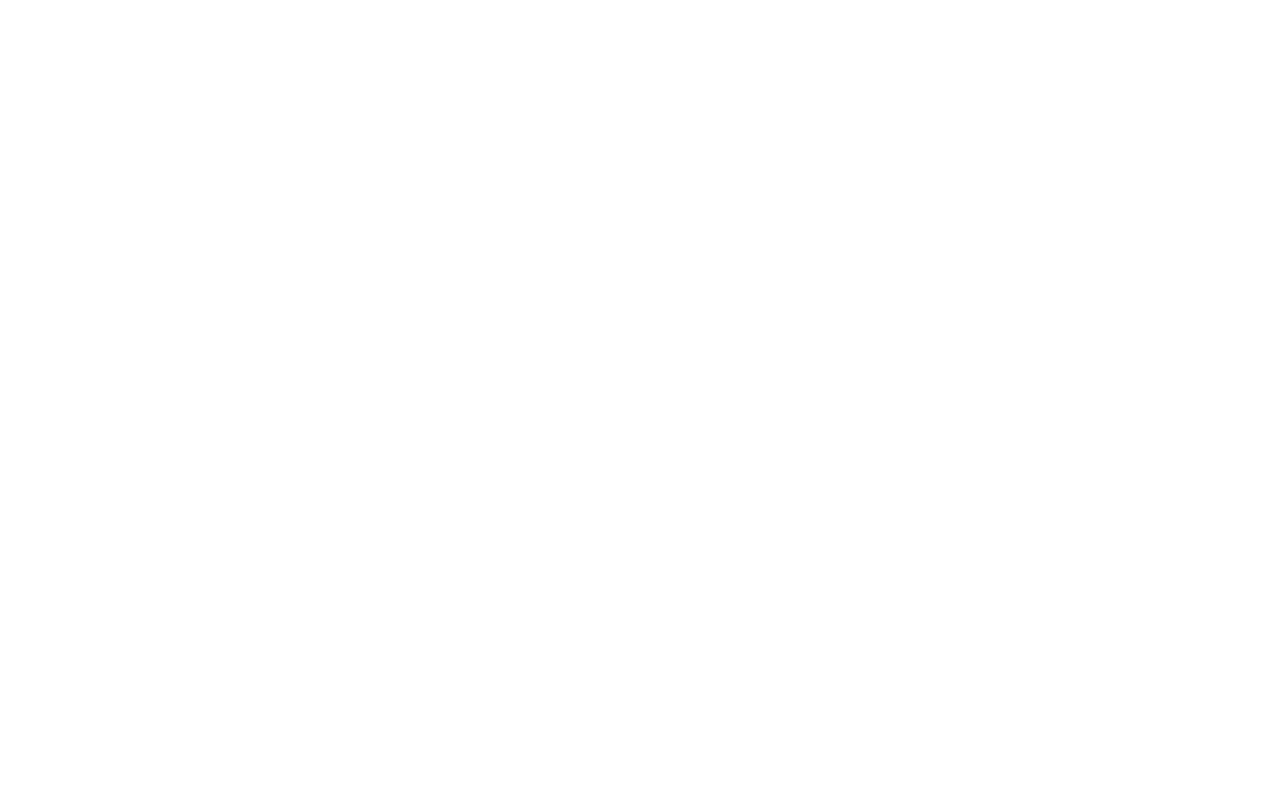
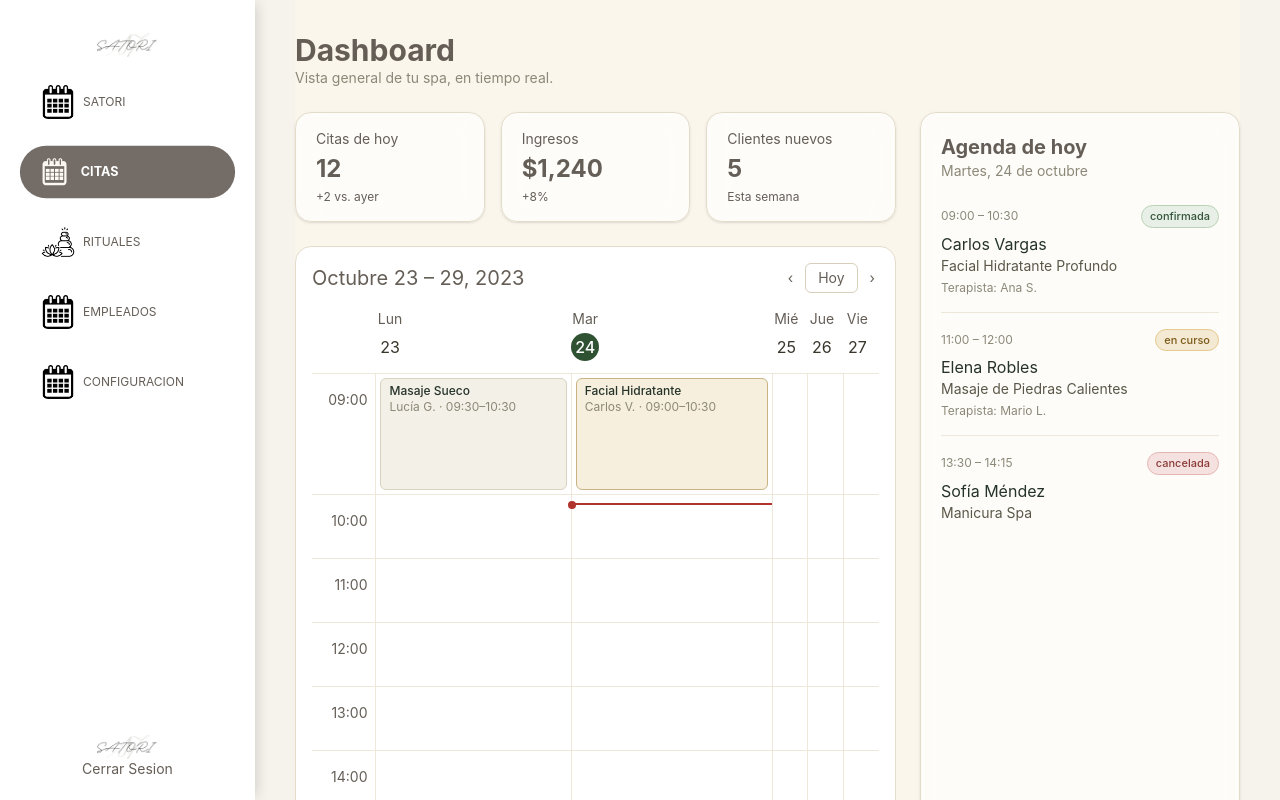
Before and after one commit to Irvin143/SatoriSpa, a React (Vite) app: page /administracion/satori in a window 1280 px wide. Before the commit this address had no page. Shown: the top 800 px of the page. Built offline with nearby package versions, Linux system fonts and the light colour scheme.

Commit message:
Creacion de la interfaz de Dashboard

```diff
--- a/package.json
+++ b/package.json
@@ -14,6 +14,7 @@
     "@fontsource/playfair-display": "^5.2.8",
     "@supabase/supabase-js": "^2.106.2",
     "animate.css": "^4.1.1",
+    "lucide-react": "^1.40.0",
     "react": "^19.2.4",
     "react-dom": "^19.2.4",
     "react-router-dom": "^7.16.0",
--- a/src/Routes/Rutas.jsx
+++ b/src/Routes/Rutas.jsx
@@ -16,6 +16,7 @@ import Registro from "../modules/login/vistas/Registro.jsx";
 import Panel from "../modules/panelAdministracion/vistas/panel.jsx";
 import PanelRituales from "../modules/panelAdministracion/vistas/PanelRituales.jsx";
 import PanelCitas from "../modules/panelAdministracion/vistas/PanelCitas.jsx";
+import PanelSatori from "../modules/panelAdministracion/vistas/PanelSatori.jsx";
 
 
 function App() {
@@ -28,6 +29,7 @@ function App() {
           <Route index element={<PanelCitas/>}/>
           <Route path="rituales" element={<PanelRituales />} />
           <Route path="citas" element={<PanelCitas />} />
+          <Route path="satori" element={<PanelSatori />} />
         </Route>
 
         <Route path="/login" element={<Login />} />
--- a/src/modules/panelAdministracion/vistas/PanelCitas.jsx
+++ b/src/modules/panelAdministracion/vistas/PanelCitas.jsx
@@ -87,7 +87,7 @@ export default function PanelCitas({ btnAsideSelect }) {
             <span>Visualice y administre todas las citas programadas en el santuario</span>
 
             {/* Resumen rápido */}
-            <article className="grid grid-cols-3 gap-3 mt-6 mb-2 lg:max-w-md">
+            <article className="grid grid-cols-3 gap-3 mt-6 mb-1 lg:max-w-md">
                 <ResumenMetrica valor={totalCitas} etiqueta="Total" />
                 <ResumenMetrica valor={totalPendientes} etiqueta="Pendientes" acento="text-amber-700" />
                 <ResumenMetrica valor={totalHoy} etiqueta="Hoy" acento="text-[#655e57]" />
@@ -111,7 +111,7 @@ export default function PanelCitas({ btnAsideSelect }) {
             </article>
 
             {/* Filtros para Desktop */}
-            <article className="hidden lg:flex justify-start items-center gap-5 my-7 px-5 py-4 rounded-[30px] backdrop-blur-xl border border-white/30 bg-white/10">
+            <article className="hidden lg:flex justify-start items-center gap-5  px-5 py-5 rounded-[30px] backdrop-blur-xl border border-white/30 bg-white/10">
                 <select
                     value={servicioFiltro}
                     onChange={(e) => setServicioFiltro(e.target.value)}
@@ -178,7 +178,7 @@ export default function PanelCitas({ btnAsideSelect }) {
 
             {/* Tabla */}
             {citasFiltradas.length > 0 && (
-                <article className="my-5 hidden lg:block shadow-md rounded-[20px] w-full overflow-hidden">
+                <article className=" hidden lg:block shadow-md rounded-[20px] w-full overflow-hidden">
                     <table className="w-full text-[#655e57] border-collapse">
                         <thead>
                             <tr className="bg-[#655e57]/80 text-white text-left">
--- a/src/modules/panelAdministracion/vistas/PanelRituales.jsx
+++ b/src/modules/panelAdministracion/vistas/PanelRituales.jsx
@@ -75,7 +75,7 @@ function PanelRituales({ btnAsideSelect }) {
     });
 
     return (
-        <section className="text-[#655e57] w-full flex flex-col items-center justify-start p-5">
+        <section className="text-[#655e57] w-full flex flex-col items-center justify-start p-5 lg:p-0">
             <article className='lg:flex lg:items-center lg:justify-between lg:w-full lg:mb-10'>
                 <article>
                     <h2 className='font-bold text-3xl my-5'>Catalogo de Rituales</h2>
@@ -129,7 +129,7 @@ function PanelRituales({ btnAsideSelect }) {
                     <p className="text-center py-10">No se encontraron rituales.</p>
                 )}
 
-                <article className="lg:grid lg:grid-cols-3 lg:gap-15 lg:px-2 pb-25 lg:py-5  lg:overflow-y-auto overflow-hidden">
+                <article className="lg:grid lg:grid-cols-3 lg:gap-15 lg:px-2  lg:py-5  lg:overflow-y-auto overflow-hidden">
                     {serviciosFiltrados.map((servicio) => (
                         <CardServicio
                             key={servicio.id}
--- /dev/null
+++ b/src/modules/panelAdministracion/vistas/PanelSatori.jsx
@@ -0,0 +1,269 @@
+import { useState } from "react";
+
+const stats = [
+  { id: "citas", label: "Citas de hoy", value: "12", delta: "+2 vs. ayer" },
+  { id: "ingresos", label: "Ingresos", value: "$1,240", delta: "+8%" },
+  { id: "clientes", label: "Clientes nuevos", value: "5", delta: "Esta semana" },
+];
+
+const weekDays = [
+    { label: "Lun", date: 23 },
+    { label: "Mar", date: 24 },
+    { label: "Mié", date: 25 },
+    { label: "Jue", date: 26 },
+    { label: "Vie", date: 27 },
+];
+
+const hours = ["09:00", "10:00", "11:00", "12:00", "13:00", "14:00", "15:00", "16:00", "17:00"];
+
+const blocks = [
+  { day: 0, startRow: 1, span: 2, title: "Masaje Sueco", meta: "Lucía G. · 09:30–10:30" },
+  { day: 1, startRow: 1, span: 2, title: "Facial Hidratante", meta: "Carlos V. · 09:00–10:30", active: true },
+];
+
+const agenda = [
+  {
+    time: "09:00 – 10:30",
+    status: "confirmada",
+    client: "Carlos Vargas",
+    service: "Facial Hidratante Profundo",
+    staff: "Ana S.",
+  },
+  {
+    time: "11:00 – 12:00",
+    status: "en curso",
+    client: "Elena Robles",
+    service: "Masaje de Piedras Calientes",
+    staff: "Mario L.",
+  },
+  {
+    time: "13:30 – 14:15",
+    status: "cancelada",
+    client: "Sofía Méndez",
+    service: "Manicura Spa",
+    staff: null,
+  },
+];
+
+const statusStyles = {
+  confirmada: "bg-[#E7EFE6] text-[#33553A] border-[#B9D2B6]",
+  "en curso": "bg-[#F4E9D3] text-[#7A5A17] border-[#E3C98C]",
+  cancelada: "bg-[#F5E1E0] text-[#8A3B37] border-[#E4B6B2]",
+};
+
+function StatCard({ label, value, delta }) {
+  return (
+    <article className="flex flex-1 items-start justify-between rounded-[16px] border border-[#E4DCCB] bg-white/70 backdrop-blur-md px-5 py-4 shadow-sm ">
+      <div>
+        <p className="text-sm ">{label}</p>
+        <p className="mt-1 font-bold text-2xl ">{value}</p>
+        <p className="mt-1 text-xs ">{delta}</p>
+      </div>
+    </article>
+  );
+}
+
+// function Toolbar({ selectedDate }) {
+//   return (
+//     <nav
+//       aria-label="Acciones de la agenda"
+//       className="flex flex-wrap items-center gap-3 rounded-lg border border-[#E4DCCB] bg-white px-4 py-3"
+//     >
+//       <button
+//         type="button"
+//         className="rounded-md bg-[#2F5233] px-4 py-2 text-sm font-medium text-white hover:bg-[#274429]"
+//       >
+//         + Nueva cita
+//       </button>
+//       <button
+//         type="button"
+//         className="rounded-md border border-[#D8CFBA] px-4 py-2 text-sm text-[#3A362C] hover:bg-[#F7F3EA]"
+//       >
+//         Editar
+//       </button>
+//       <button
+//         type="button"
+//         className="rounded-md px-4 py-2 text-sm text-[#8A241F] hover:bg-[#FBEEED]"
+//       >
+//         Cancelar cita
+//       </button>
+
+//       <span className="ml-auto flex flex-wrap items-center gap-2">
+//         <select
+//           aria-label="Filtrar por empleado"
+//           className="rounded-md border border-[#D8CFBA] bg-[#FBF8F1] px-3 py-2 text-sm text-[#3A362C]"
+//         >
+//           <option>Todos los empleados</option>
+//         </select>
+//         <select
+//           aria-label="Filtrar por servicio"
+//           className="rounded-md border border-[#D8CFBA] bg-[#FBF8F1] px-3 py-2 text-sm text-[#3A362C]"
+//         >
+//           <option>Todos los servicios</option>
+//         </select>
+//         <time
+//           dateTime={selectedDate}
+//           className="rounded-md border border-[#D8CFBA] bg-[#FBF8F1] px-3 py-2 text-sm text-[#3A362C]"
+//         >
+//           24/10/2023
+//         </time>
+//       </span>
+//     </nav>
+//   );
+// }
+
+function WeekCalendar({ activeDay, onSelectDay }) {
+  return (
+    <section aria-labelledby="calendario-titulo" className="rounded-[16px] border border-[#E4DCCB] bg-white p-4">
+      <header className="mb-4 flex items-center justify-between">
+        <h2 id="calendario-titulo" className=" text-xl">
+          Octubre 23 – 29, 2023
+        </h2>
+        <div className="flex items-center gap-2 text-sm ">
+          <button type="button" aria-label="Semana anterior" className="rounded p-1 hover:bg-[#F1ECDF]">
+            ‹
+          </button>
+          <button type="button" className="rounded-md border border-[#D8CFBA] px-3 py-1 hover:bg-[#F1ECDF]">
+            Hoy
+          </button>
+          <button type="button" aria-label="Semana siguiente" className="rounded p-1 hover:bg-[#F1ECDF]">
+            ›
+          </button>
+        </div>
+      </header>
+
+      <table className="w-full border-collapse text-sm">
+        <caption className="sr-only">Horario semanal de citas, del 23 al 29 de octubre de 2023</caption>
+        <thead>
+          <tr>
+            <th scope="col" className="w-16"></th>
+            {weekDays.map((d, i) => (
+              <th key={d.label} scope="col" className="pb-3 text-center font-normal">
+                <button
+                  type="button"
+                  onClick={() => onSelectDay(i)}
+                  aria-pressed={activeDay === i}
+                  className="flex flex-col items-center gap-1"
+                >
+                  <span>{d.label}</span>
+                  <span
+                    className={
+                      "flex h-7 w-7 items-center justify-center rounded-full text-base " +
+                      (activeDay === i
+                        ? "bg-[#2F5233] font-medium text-white"
+                        : "text-[#3A362C]")
+                    }
+                  >
+                    {d.date}
+                  </span>
+                </button>
+              </th>
+            ))}
+          </tr>
+        </thead>
+        <tbody>
+          {hours.map((hour, rowIndex) => (
+            <tr key={hour} className="border-t border-[#EEE8DA]">
+              <th scope="row" className="py-4 pr-2 text-right align-top font-normal">
+                {hour}
+              </th>
+              {weekDays.map((_, dayIndex) => {
+                const block = blocks.find(
+                  (b) => b.day === dayIndex && b.startRow === rowIndex + 1
+                );
+                return (
+                  <td key={dayIndex} className="relative h-16 border-l border-[#EEE8DA] align-top p-1">
+                    {block && (
+                      <article
+                        className={
+                          "rounded-md border px-2 py-1 text-xs " +
+                          (block.active
+                            ? "border-[#C8B383] bg-[#F6EFDD]"
+                            : "border-[#D9D2C1] bg-[#F3F0E7]")
+                        }
+                        style={{ minHeight: `${block.span * 3.5}rem` }}
+                      >
+                        <p className="font-medium text-[#26332B]">{block.title}</p>
+                        <p className="text-[#8C8878]">{block.meta}</p>
+                      </article>
+                    )}
+                    {activeDay === dayIndex && rowIndex === 1 && (
+                      <span
+                        aria-hidden="true"
+                        className="pointer-events-none absolute inset-x-0 top-2 border-t-2 border-[#B0332C]"
+                      >
+                        <span className="absolute -left-1 -top-1 h-2 w-2 rounded-full bg-[#B0332C]" />
+                      </span>
+                    )}
+                  </td>
+                );
+              })}
+            </tr>
+          ))}
+        </tbody>
+      </table>
+    </section>
+  );
+}
+
+function AgendaItem({ item }) {
+  return (
+    <li className="border-b border-[#EEE8DA] py-4 last:border-none">
+      <div className="flex items-center justify-between gap-2">
+        <time className="text-xs text-[#8C8878]">{item.time}</time>
+        <span
+          className={
+            "rounded-full border px-2 py-0.5 text-[11px] font-medium " + statusStyles[item.status]
+          }
+        >
+          {item.status}
+        </span>
+      </div>
+      <p className="mt-1  text-base text-[#26332B]">{item.client}</p>
+      <p className="text-sm text-[#5B5748]">{item.service}</p>
+      {item.staff && (
+        <p className="mt-1 text-xs text-[#8C8878]">Terapista: {item.staff}</p>
+      )}
+    </li>
+  );
+}
+
+export default function PanelSatori() {
+  const [activeDay, setActiveDay] = useState(1);
+
+  return (
+    <div className="w-full min-h-screen bg-[#FAF6EC] text-[#655e57] font-sans text-[#3A362C]">
+      <div className="mx-auto px-6 lg:px-0 py-8">
+        <header className="mb-6">
+          <h1 className="font-bold text-3xl">Dashboard</h1>
+          <p className="text-sm text-[#8C8878]">Vista general de tu spa, en tiempo real.</p>
+        </header>
+
+        <main className="grid grid-cols-1 gap-6 lg:grid-cols-[1fr_320px]">
+          <div className="flex flex-col gap-6">
+            <section aria-label="Resumen del día" className="grid grid-cols-1 gap-4 sm:grid-cols-3">
+              {stats.map((s) => (
+                <StatCard key={s.id} {...s} />
+              ))}
+            </section>
+
+            {/* <Toolbar selectedDate="2023-10-24" /> */}
+            <WeekCalendar activeDay={activeDay} onSelectDay={setActiveDay} />
+          </div>
+
+          <aside aria-labelledby="agenda-titulo" className="rounded-[16px] shadow-sm bg-white/70 backdrop-blur-md border border-[#E4DCCB] bg-white p-5">
+            <h2 id="agenda-titulo" className=" text-xl font-bold">
+              Agenda de hoy
+            </h2>
+            <p className="mb-2 text-sm text-[#8C8878]">Martes, 24 de octubre</p>
+            <ul>
+              {agenda.map((item, i) => (
+                <AgendaItem key={i} item={item} />
+              ))}
+            </ul>
+          </aside>
+        </main>
+      </div>
+    </div>
+  );
+}
--- a/src/modules/panelAdministracion/vistas/panel.jsx
+++ b/src/modules/panelAdministracion/vistas/panel.jsx
@@ -21,7 +21,7 @@ function Panel() {
 
     return(
         <div
-            className="flex items-start  lg:pl-0 text-[#655e57] bg-[#f4f0e9]/80 min-h-screen">
+            className="flex items-start mb-30 lg:mb-0 lg:pl-0 text-[#655e57] bg-[#f4f0e9]/80 min-h-screen">
             <aside
                 className="
                     fixed bottom-0 flex
@@ -43,11 +43,11 @@ function Panel() {
 
                 "
             >
-                <article className='px-2 py-3 flex justify-between w-full items-center lg:flex-col  gap-5'>
+                <article className='px-2 py-3  flex justify-between w-full items-center lg:flex-col  gap-5'>
                     <img src={logoSatori} alt="Logo Satori" className='hidden lg:flex w-[60px] ' />
+                    <BotonAside texto="SATORI" imagen={iconCalendario} imagenSecundario = {iconCalendarioBlanco} btnSeleccionado={btnAsideSelect} onClick={() => setBtnAsideSelect("SATORI")} />
                     <BotonAside texto="CITAS" imagen={iconCalendario} imagenSecundario = {iconCalendarioBlanco} btnSeleccionado={btnAsideSelect} onClick={() => setBtnAsideSelect("CITAS")} />
                     <BotonAside texto="RITUALES" imagen={iconRituales} imagenSecundario = {iconRituales} btnSeleccionado={btnAsideSelect} onClick={() => setBtnAsideSelect("RITUALES")} />
-                    <BotonAside texto="SANTUARIO" imagen={iconCalendario} imagenSecundario = {iconCalendarioBlanco} btnSeleccionado={btnAsideSelect} onClick={() => setBtnAsideSelect("SANTUARIO")} />
                     <BotonAside texto="EMPLEADOS" imagen={iconCalendario} imagenSecundario = {iconCalendarioBlanco} btnSeleccionado={btnAsideSelect} onClick={() => setBtnAsideSelect("EMPLEADOS")} />
                     <BotonAside texto="CONFIGURACION" imagen={iconCalendario} imagenSecundario = {iconCalendarioBlanco} btnSeleccionado={btnAsideSelect} onClick={() => setBtnAsideSelect("CONFIGURACION")} />
                 </article>
@@ -58,10 +58,10 @@ function Panel() {
             </aside>
 
 
-            <article className='flex flex-col mt-5 lg:px-10  items-center justify-center w-full'>
-                <header className='w-full bg-white'>
+            <article className='flex flex-col lg:px-10  items-center justify-center w-full'>
+                {/* <header className='w-full bg-white'>
                     <h1 className='text-2xl text-center font-bold '>Panel de Administración</h1>
-                </header>
+                </header> */}
 
                 <Outlet/>
 
```
Also changed, not shown: 1 other file (tests, documents, lock files or other folders).
